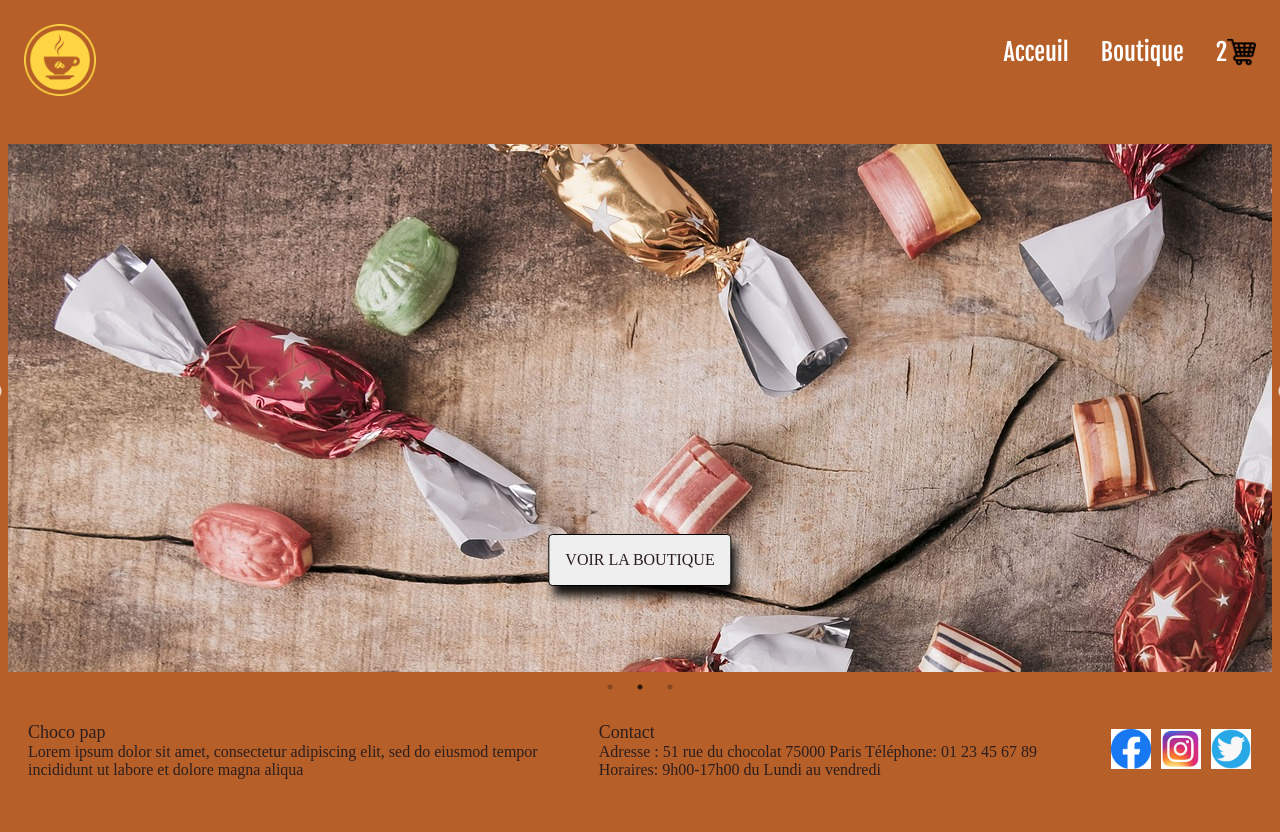
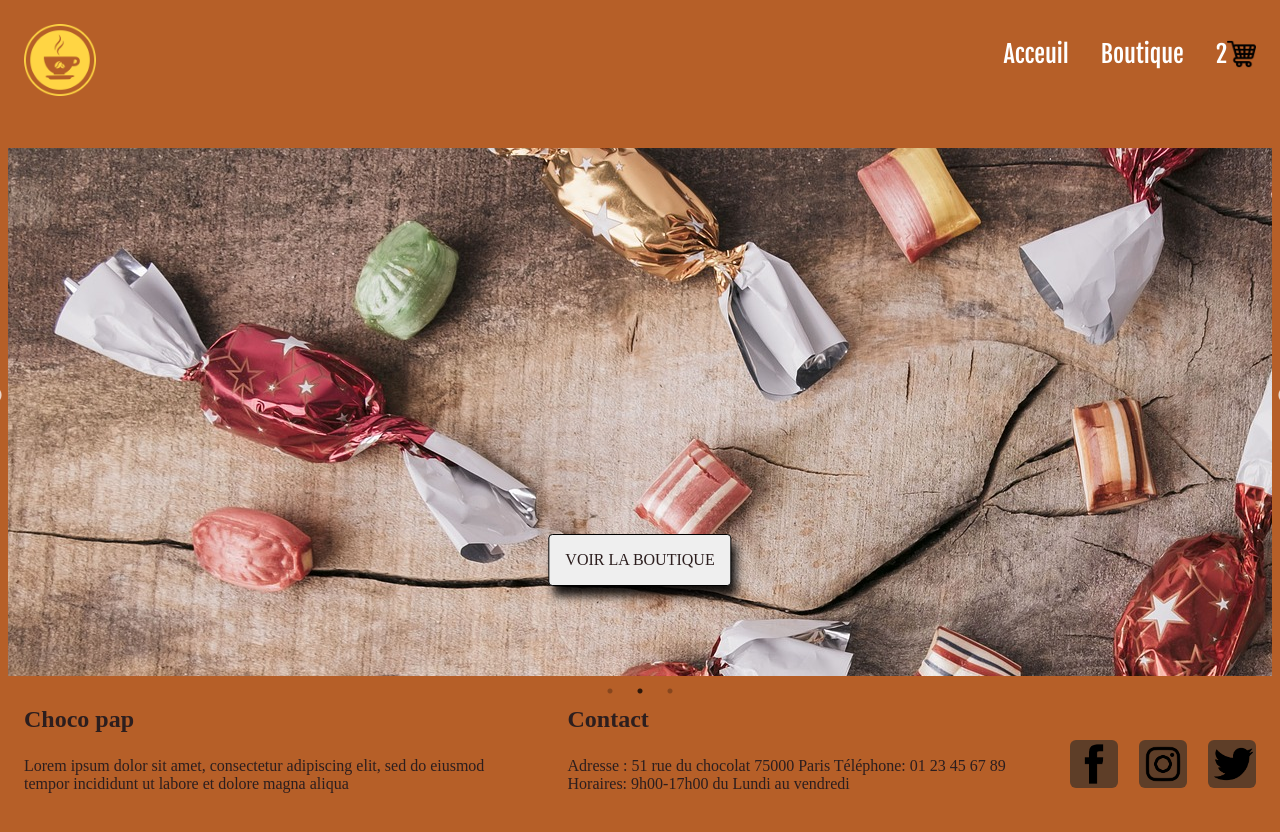
Before and after one commit to SHACRAM/Site-Choco-Pap, a website: page html/index.html in a window 1280 px wide. Before the commit the page ends 807 px from the top, so only its background shows below. Drawn offline with nearby package versions, Linux system fonts and the light colour scheme; a web font is replaced by a local one.

Commit message:
WIP choco-pap

```diff
--- a/css/style.css
+++ b/css/style.css
@@ -29,7 +29,7 @@ body {
     margin: 1em 0em 0em 1em;
 }
 
-#header, #footer, .content {
+#header, .content {
     display: flex;
     justify-content: space-between;
     padding-right: 1em;
@@ -109,6 +109,8 @@ body {
     height: 35em;
     position: relative;
     margin-top: 1em;
+    margin-bottom: 1em;
+
 }
 
 #boutonBoutique{
@@ -118,14 +120,29 @@ body {
     transform: translate(-50%, -50%);
     box-shadow: 5px 10px 10px rgba(0, 0, 0, 0.9);
 }
+#footer{
+    display: flex;
+    flex-direction: column;
+    margin-right: 8em;
+    padding: 0;
+}
+.logoReseaux{
+    width: 3em;
+    height: 3em;
+    border-radius: 6px;
+    margin-top: 1em;
 
+}
+#social-network{
+    display: flex;
+    gap: 1.3em;
+    margin-left: 0.5em;
 
-#social-network img {
-    margin: 5px;
 }
 
 #informations, #contact {
-    margin: 20px;
+    margin-left: 0.5em;
+    margin-bottom: 2em;
 }
 
 
@@ -145,7 +162,6 @@ body {
     padding: 1em;
     border: 1px solid;
     border-radius: 4px 4px 4px 4px;
-
 }
 
 .text-style2 a {
@@ -153,7 +169,9 @@ body {
 }
 
 .text-style3 {
-    font-size: 18px;
+    font-size: 1.5rem;
+    padding-bottom: 1em;
+    font-weight: bold;
 }
 .text-style3, .text-style4 {
     color: #2C1E1E;
@@ -177,7 +195,7 @@ body {
 }
 
 
-
+/*médias query de la page index*/
 @media  only screen and (max-width: 896px) {
      #header-right{
         display: none;
@@ -185,8 +203,6 @@ body {
     #headerMobile{
         display: none;
     }
-
-
 }
 
 @media  only screen and (min-width: 897px) {
@@ -196,6 +212,22 @@ body {
     #headerMobile{
         display: none;
     }
+}
+@media only screen and (min-width: 1024px){
+    #footer{
+        display: flex;
+        flex-direction: row;
+        margin: 0;
+        padding-left: 1em;
+        padding-right: 1em;
+        gap: 3em;
+    }
+    #informations, #contact, #social-network{
+        margin-left: 0;
+    }
 
+    .logoReseaux{
+        margin-top: 0;
+    }
 
 }
--- a/html/index.html
+++ b/html/index.html
@@ -12,7 +12,7 @@
     <body>
         <!-- HEADER-->
         <div id="header">
-                <img src="../images/logo.png" alt="logo" id="logoSite">
+                <a href="index.html"><img src="../images/logo.png" alt="logo" id="logoSite"></a>
                 <button id="menuBurger"><img src="../images/menuBurger.png" alt="image représentant un menu burger" id="imgMenuBurger"></button>
             <div id="header-right">
                 <ul id="mainNav">
@@ -55,9 +55,9 @@
                     Horaires: 9h00-17h00 du Lundi au vendredi</div>
             </div>
             <div id="social-network">
-                <div><img src="../images/logo-facebook.png" width="40" height="40" alt="facebook"></div>
-                <div><img src="../images/logo-instagram.jpeg" width="40" height="40" alt="instagram"></div>
-                <div><img src="../images/logo-twitter.png" width="40" height="40" alt="twitter"></div>
+                <div><a href="https://www.facebook.com/"><img src="../images/iconeFacebook.png" alt="facebook" class="logoReseaux"></a></div>
+                <div><a href="https://www.instagram.com/"><img src="../images/iconeInstagram.png" alt="instagram" class="logoReseaux"></a></div>
+                <div><a href="https://twitter.com/"><img src="../images/iconetwitter.png" alt="twitter" class="logoReseaux"></a></div>
             </div>
         </div>
     </body>
```
Also changed, not shown: images/iconeFacebook.png (added), images/iconeInstagram.png (added), images/iconetwitter.png (added), images/logo-facebook.png (deleted), images/logo-instagram.jpeg (deleted), images/logo-twitter.png (deleted), 1 other file.
